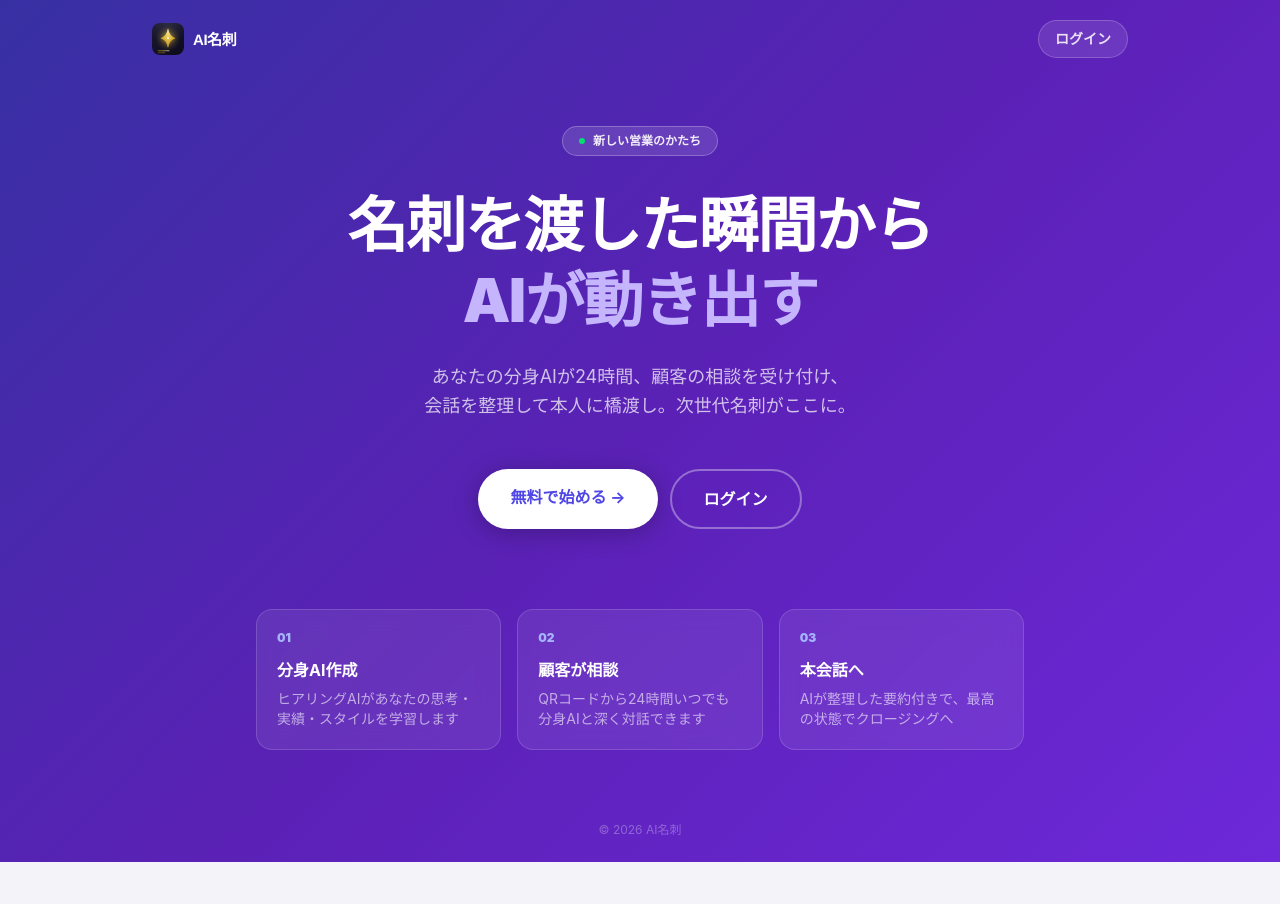
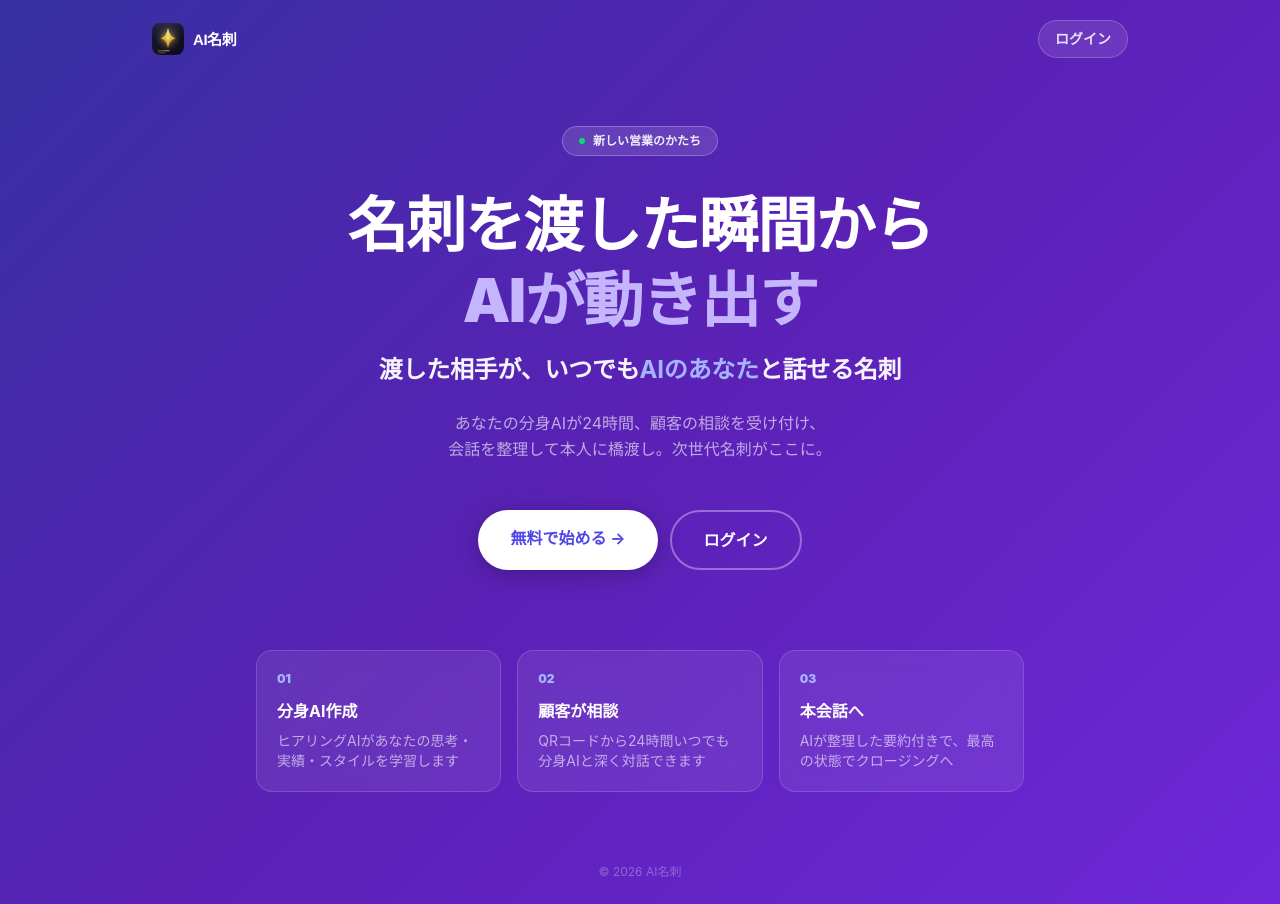
Before and after one commit to smiletech2024/aibusinesscard, a Next.js app: page / in a window 1280 px wide. Before the commit the page ends 862 px from the top, so only its background shows below. Built offline with nearby package versions, Linux system fonts and the light colour scheme.

Commit message:
サブタイトル追加・ロゴリデザイン・印刷DL機能・QR素材DL・レイアウト修正

```diff
--- a/src/app/page.tsx
+++ b/src/app/page.tsx
@@ -32,7 +32,7 @@ export default function HomePage() {
 
         {/* Heading */}
         <h1
-          className="text-5xl sm:text-6xl font-black mb-6 leading-tight tracking-tight"
+          className="text-5xl sm:text-6xl font-black mb-4 leading-tight tracking-tight"
           style={{ color: '#FFFFFF' }}
         >
           名刺を渡した瞬間から
@@ -40,10 +40,18 @@ export default function HomePage() {
           <span style={{ color: '#C4B5FD' }}>AIが動き出す</span>
         </h1>
 
+        {/* Subtitle */}
+        <p
+          className="text-xl sm:text-2xl font-bold mb-6"
+          style={{ color: 'rgba(255,255,255,0.95)', letterSpacing: '-0.01em' }}
+        >
+          渡した相手が、いつでも<span style={{ color: '#A5B4FC' }}>AIのあなた</span>と話せる名刺
+        </p>
+
         {/* Subtext */}
         <p
-          className="text-lg max-w-xl mb-12 leading-relaxed"
-          style={{ color: 'rgba(255,255,255,0.72)' }}
+          className="text-base max-w-xl mb-12 leading-relaxed"
+          style={{ color: 'rgba(255,255,255,0.62)' }}
         >
           あなたの分身AIが24時間、顧客の相談を受け付け、
           <br className="hidden sm:block" />
```
